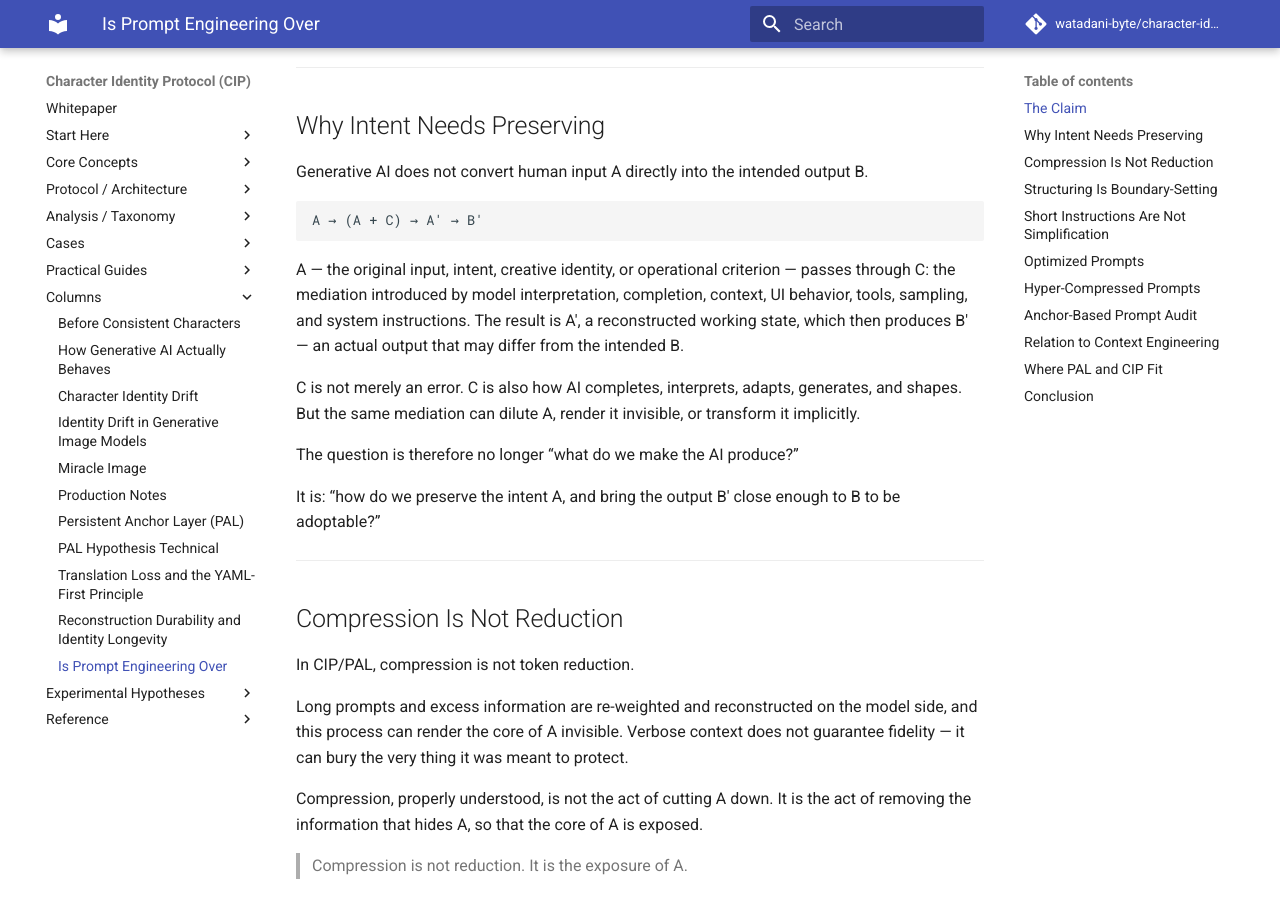
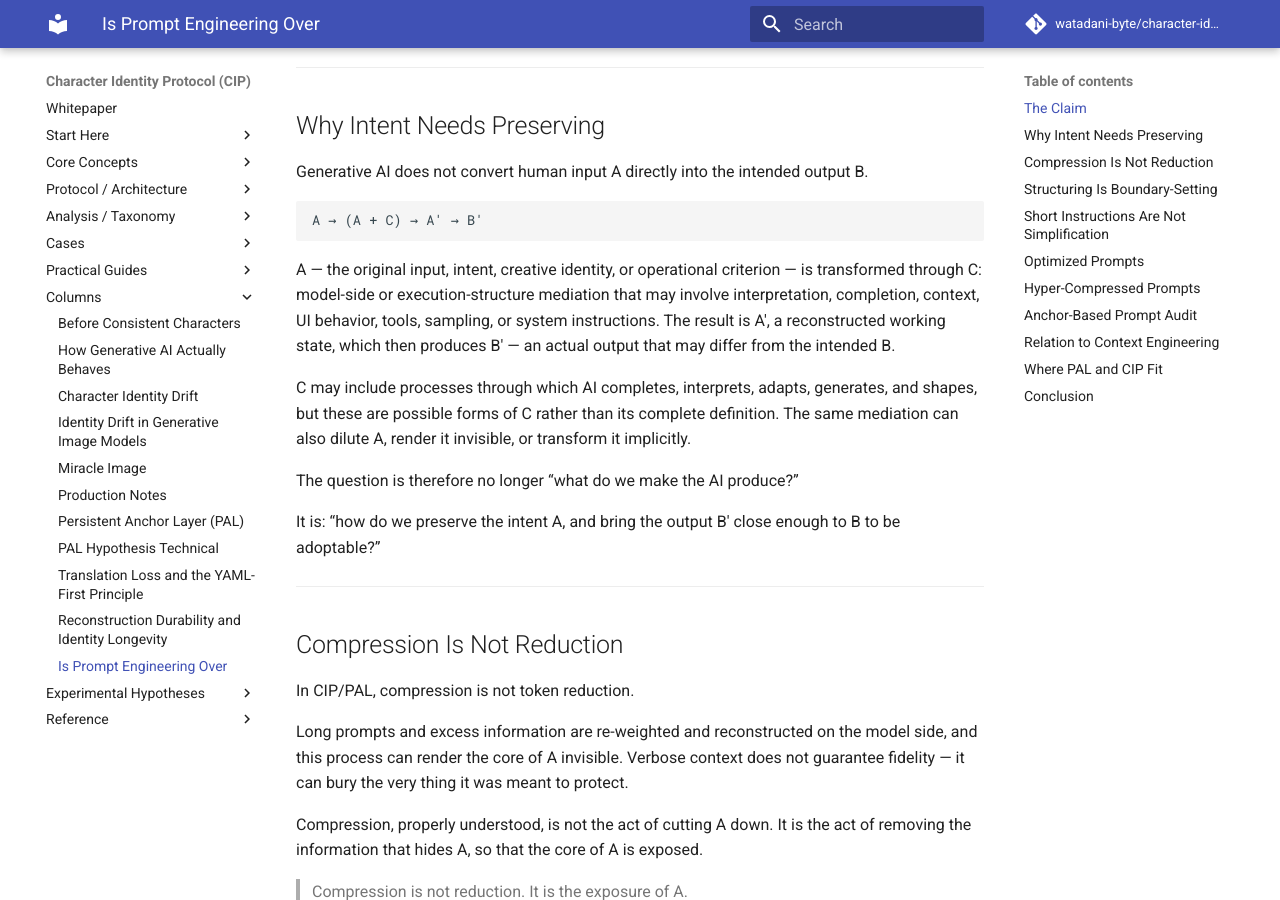
Before and after one commit to watadani-byte/character-identity-protocol, an MkDocs documentation site: the page built from docs/prompt-engineering-as-intent-preservation.md, in a window 1280 px wide and 900 px high, scrolled down 549 px. Built offline with MkDocs 1.6.1 and Material for MkDocs 9.7.7, drawn with Linux system fonts in a browser that asks for light colours; comment, search, counter and statistics services are not loaded.

Commit message:
prompt-engineering-as-intent-preservation.md を更新

````diff
--- a/docs/prompt-engineering-as-intent-preservation.md
+++ b/docs/prompt-engineering-as-intent-preservation.md
@@ -27,9 +27,9 @@ Generative AI does not convert human input A directly into the intended output B
 A → (A + C) → A′ → B′
 ```
 
-A — the original input, intent, creative identity, or operational criterion — passes through C: the mediation introduced by model interpretation, completion, context, UI behavior, tools, sampling, and system instructions. The result is A′, a reconstructed working state, which then produces B′ — an actual output that may differ from the intended B.
+A — the original input, intent, creative identity, or operational criterion — is transformed through C: model-side or execution-structure mediation that may involve interpretation, completion, context, UI behavior, tools, sampling, or system instructions. The result is A′, a reconstructed working state, which then produces B′ — an actual output that may differ from the intended B.
 
-C is not merely an error. C is also how AI completes, interprets, adapts, generates, and shapes. But the same mediation can dilute A, render it invisible, or transform it implicitly.
+C may include processes through which AI completes, interprets, adapts, generates, and shapes, but these are possible forms of C rather than its complete definition. The same mediation can also dilute A, render it invisible, or transform it implicitly.
 
 The question is therefore no longer “what do we make the AI produce?”
 
````
